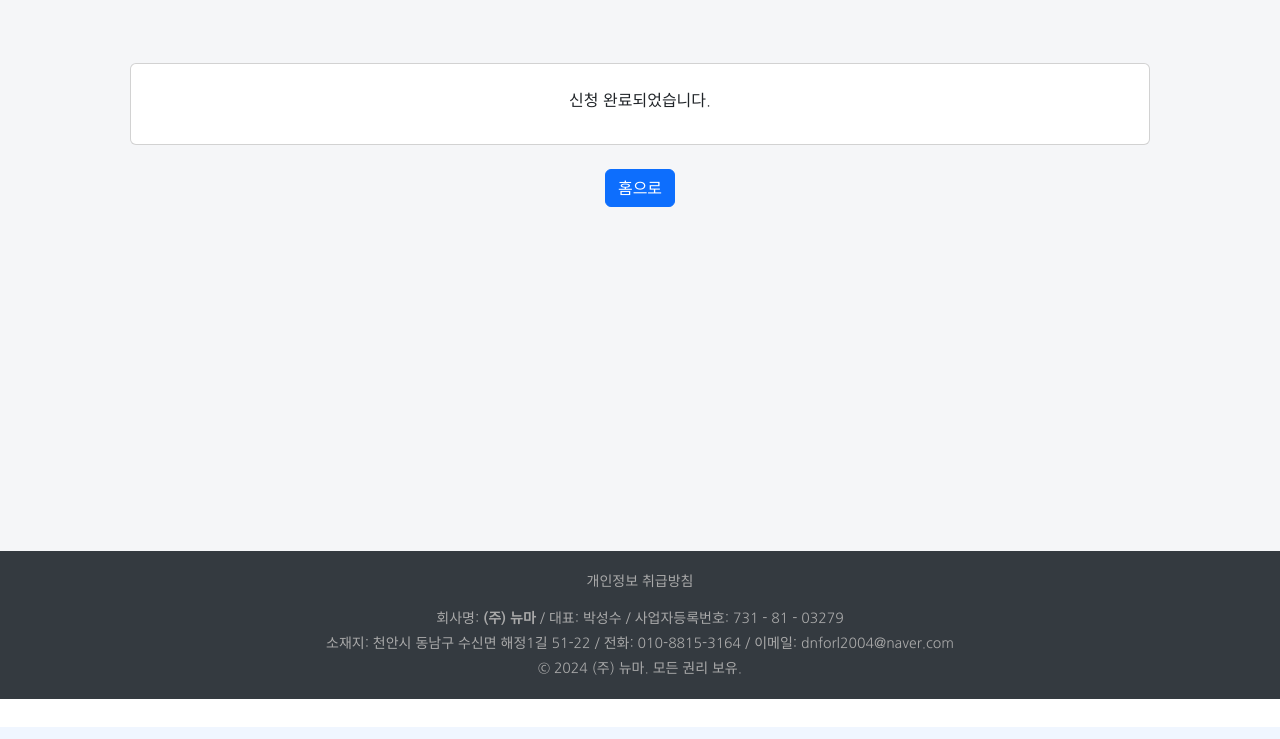
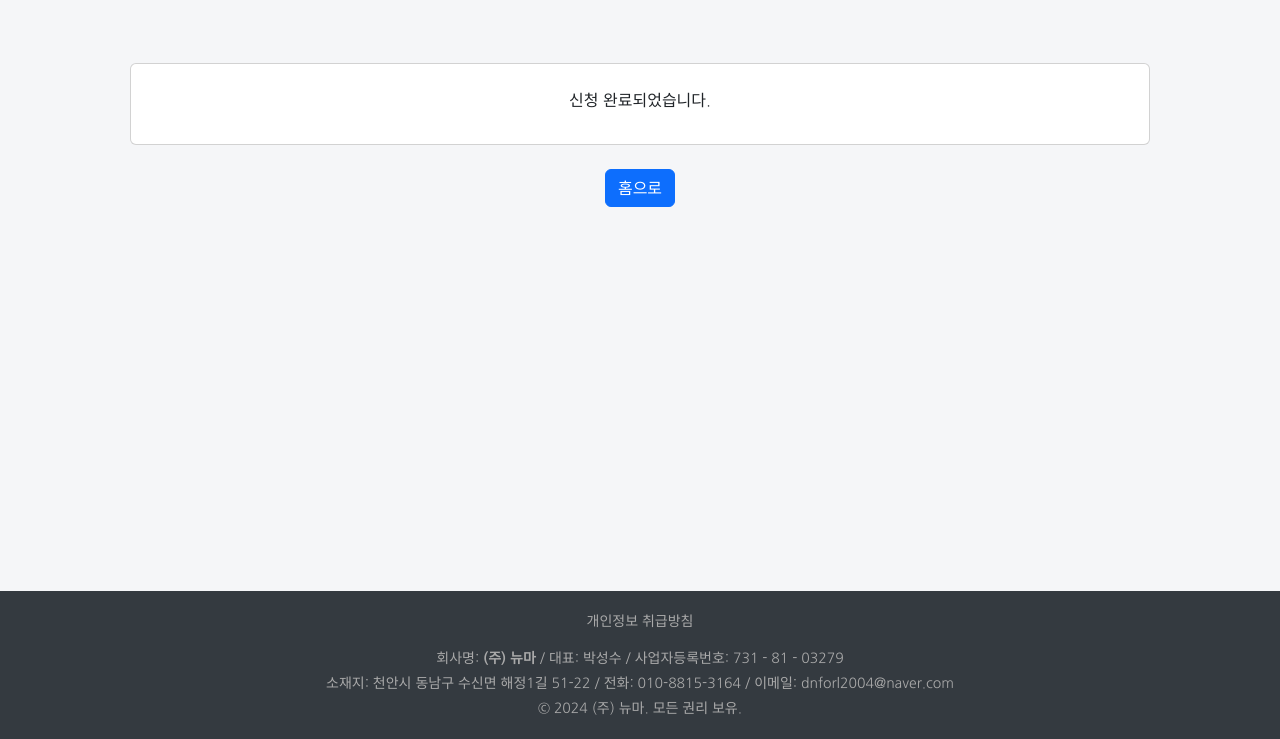
Before and after one commit to ulbin67/newma_gabia, a Django app: template manage_apply/templates/manage_apply/apply_check.html in a window 1280 px wide. Shown: the part 73-812 px from the top of the page. Run offline with Django 5.2, Linux system fonts and the light colour scheme; the template is opened without the code that fills it, so the values that code supplies are empty; some libraries are stand-ins or nearby versions.

Commit message:
modify 3

```diff
--- a/single_page/templates/single_page/base.html
+++ b/single_page/templates/single_page/base.html
@@ -25,7 +25,7 @@
 
     <style>
         .container-fluid {
-            min-height: 65vh;
+            min-height: 70vh;
         }
     </style>
 </head>
```
